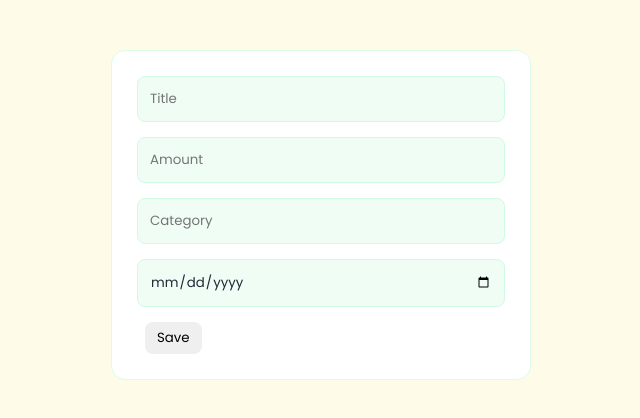
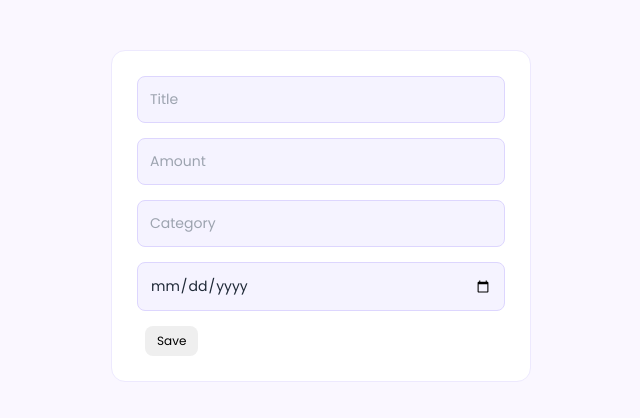
Before and after one commit to suhana118/Expense-Tracker-frontend, a React (Vite) app: page /add in a window 1280 px wide. Shown: the top 418 px of the page, without its empty margins (319-959 px from the left). Built offline with nearby package versions, Linux system fonts and the light colour scheme.

Commit message:
08/04/2026

```diff
--- a/src/App.css
+++ b/src/App.css
@@ -8,8 +8,9 @@
 
 /* Background */
 body {
-  background: #fefce8; /* soft cream */
+  background: #faf7ff; /* very soft purple */
   color: #1f2937;
+  min-height: 100vh;
 }
 
 /* Container */
@@ -30,20 +31,21 @@ body {
 h2 {
   font-size: 26px;
   font-weight: 600;
-  color: #166534;
+  color: #4c1d95;
 }
 
 /* Add Button */
 .add-btn {
-  background: #22c55e;
+  background: #a78bfa;
   color: white;
   padding: 10px 18px;
   border-radius: 10px;
   text-decoration: none;
+  transition: 0.2s;
 }
 
 .add-btn:hover {
-  background: #16a34a;
+  background: #8b5cf6;
 }
 
 /* Card */
@@ -52,12 +54,12 @@ h2 {
   border-radius: 12px;
   padding: 18px;
   margin-bottom: 15px;
-  border: 1px solid #dcfce7;
+  border: 1px solid #ede9fe;
   transition: 0.2s;
 }
 
 .card:hover {
-  box-shadow: 0 4px 15px rgba(0,0,0,0.08);
+  box-shadow: 0 4px 20px rgba(139, 92, 246, 0.12);
 }
 
 /* Text */
@@ -67,8 +69,8 @@ h2 {
 }
 
 .amount {
-  color: #16a34a;
-  font-weight: bold;
+  color: #7c3aed;
+  font-weight: 600;
   margin-top: 5px;
 }
 
@@ -84,18 +86,19 @@ button {
   border-radius: 8px;
   cursor: pointer;
   margin-left: 8px;
+  font-size: 12px;
 }
 
 /* Edit */
 .edit-btn {
-  background: #4ade80;
-  color: white;
+  background: #c4b5fd;
+  color: #4c1d95;
 }
 
 /* Delete */
 .delete-btn {
-  background: #f87171;
-  color: white;
+  background: #fecaca;
+  color: #991b1b;
 }
 
 /* Form */
@@ -105,7 +108,7 @@ form {
   padding: 25px;
   border-radius: 14px;
   background: #ffffff;
-  border: 1px solid #dcfce7;
+  border: 1px solid #ede9fe;
 }
 
 /* Inputs */
@@ -114,19 +117,24 @@ input, select {
   padding: 12px;
   margin-bottom: 15px;
   border-radius: 8px;
-  border: 1px solid #d1fae5;
-  background: #f0fdf4;
+  border: 1px solid #ddd6fe;
+  background: #f5f3ff;
   color: #1f2937;
+  font-size: 14px;
+}
+
+input::placeholder {
+  color: #9ca3af;
 }
 
 input:focus {
   outline: none;
-  border: 1px solid #22c55e;
+  border: 1px solid #a78bfa;
 }
 
 /* Submit */
 .submit-btn {
-  background: #22c55e;
+  background: #a78bfa;
   color: white;
   width: 100%;
   padding: 12px;
@@ -134,5 +142,27 @@ input:focus {
 }
 
 .submit-btn:hover {
-  background: #16a34a;
+  background: #8b5cf6;
 }
+
+/* Empty */
+.empty {
+  text-align: center;
+  margin-top: 40px;
+  color: #9ca3af;
+}
+
+/* Mobile */
+@media (max-width: 600px) {
+  .card {
+    flex-direction: column;
+    align-items: flex-start;
+    gap: 10px;
+  }
+
+  .header {
+    flex-direction: column;
+    gap: 12px;
+    align-items: flex-start;
+  }
+}
```
